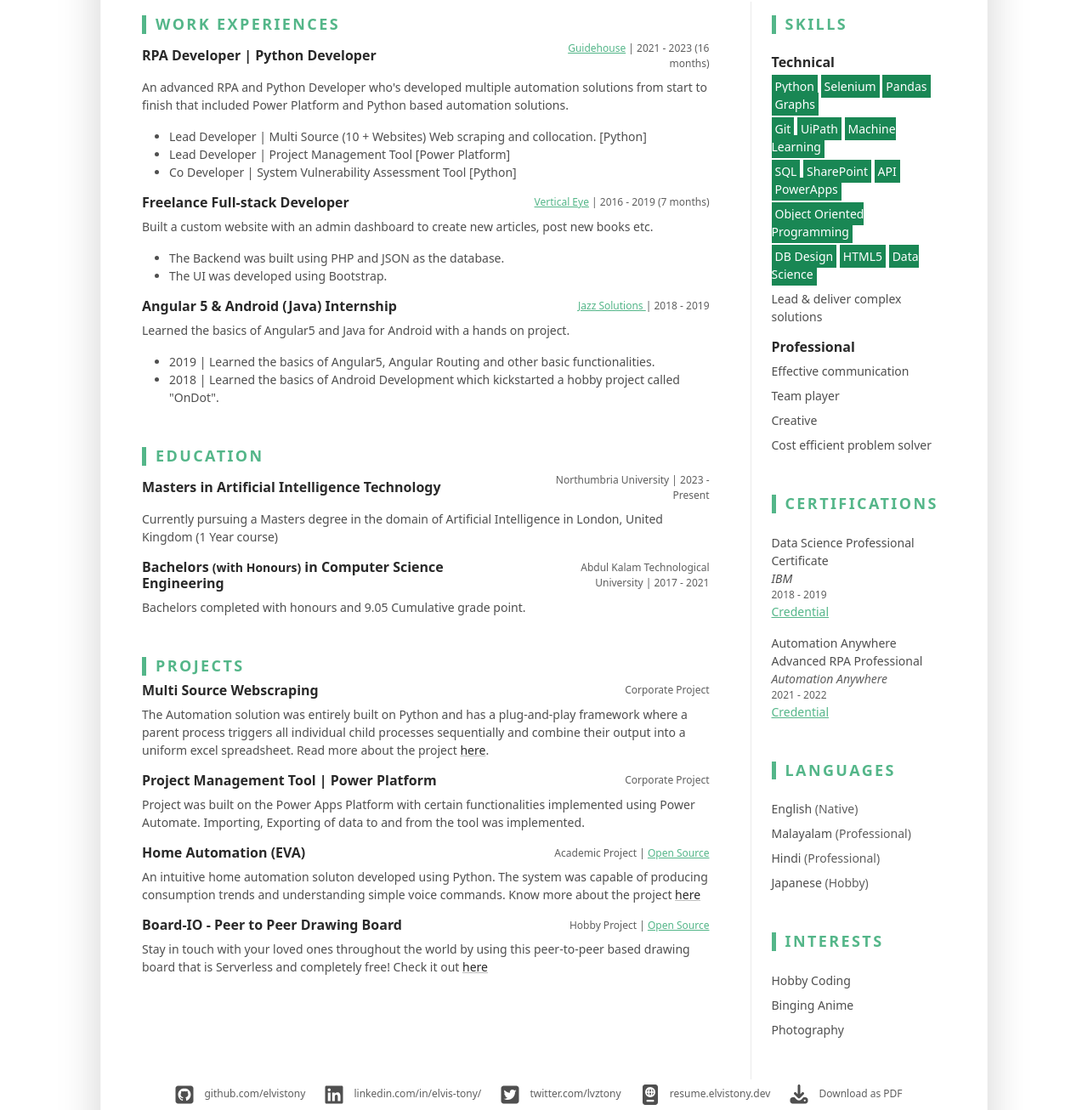
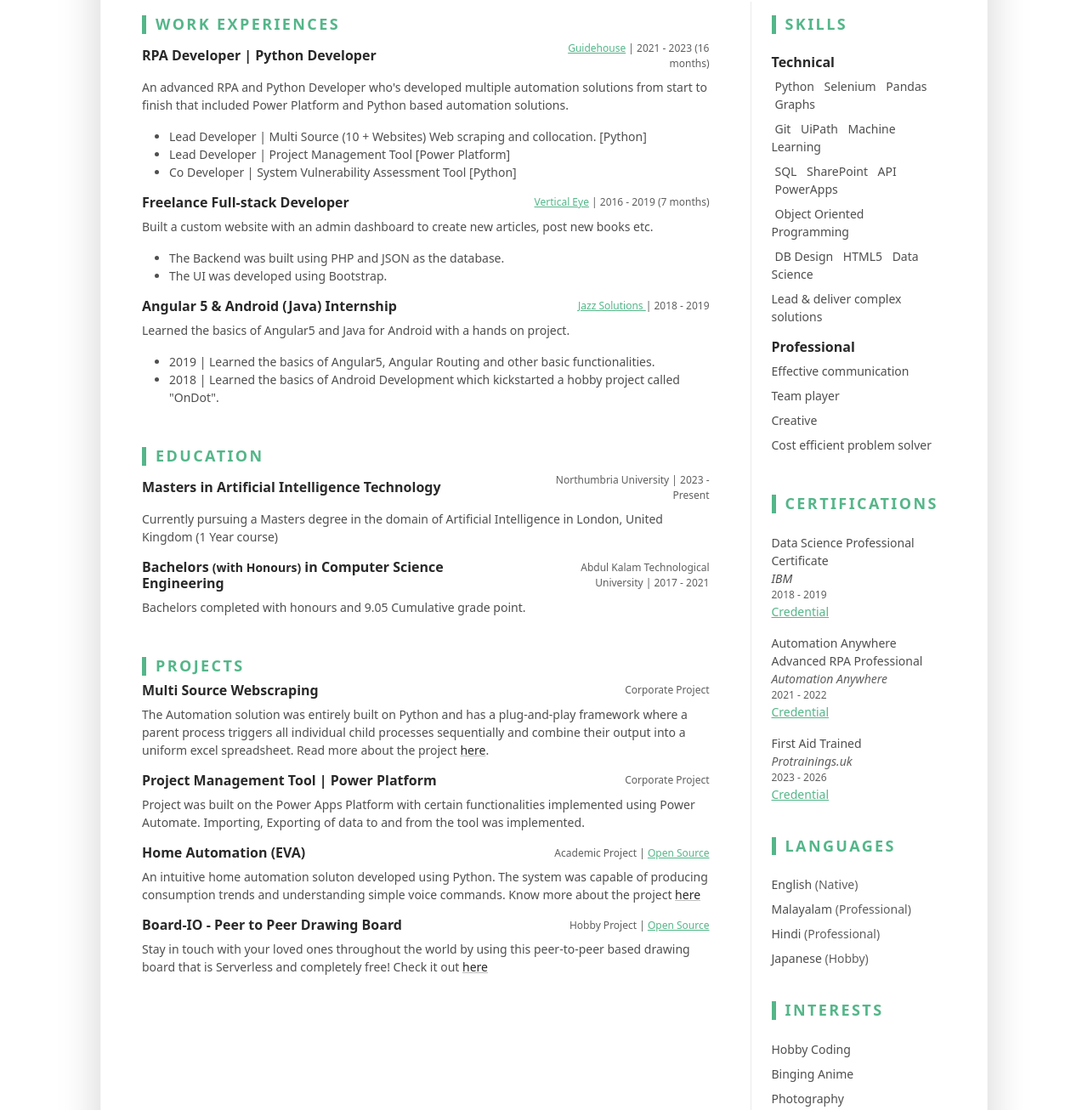
Before and after one commit to elvistony/resume, a plain HTML site: page index.html in a window 1280 px wide. Shown: the part 364-1670 px from the top of the page at 85% size. Drawn offline with Linux system fonts and the light colour scheme.

Commit message:
Updated the links

```diff
--- a/index.html
+++ b/index.html
@@ -195,11 +195,11 @@
 								<div class="item">
 									<h4 class="item-title">Technical</h4>
 									<ul class="list-unstyled resume-skills-list">
-										<li class="mb-2"><span class="bg-success text-white p-1">Python</span> <span class="bg-success text-white p-1">Selenium</span> <span class="bg-success text-white p-1">Pandas</span> <span class="bg-success text-white p-1">Graphs</span></li>
-										<li class="mb-2"><span class="bg-success text-white p-1">Git</span> <span class="bg-success text-white p-1">UiPath</span> <span class="bg-success text-white p-1">Machine Learning</span><li>
-											<li class="mb-2"><span class="bg-success text-white p-1">SQL</span> <span class="bg-success text-white p-1">SharePoint</span> <span class="bg-success text-white p-1">API</span> <span class="bg-success text-white p-1">PowerApps</span></li>
-											<li class="mb-2"><span class="bg-success text-white p-1">Object Oriented Programming</span></li>
-											<li class="mb-2"><span class="bg-success text-white p-1">DB Design</span> <span class="bg-success text-white p-1">HTML5</span> <span class="bg-success text-white p-1">Data Science</span></li>
+										<li class="mb-2"><span class="p-1">Python</span> <span class="p-1">Selenium</span> <span class="p-1">Pandas</span> <span class="p-1">Graphs</span></li>
+										<li class="mb-2"><span class="p-1">Git</span> <span class="p-1">UiPath</span> <span class="p-1">Machine Learning</span><li>
+											<li class="mb-2"><span class="p-1">SQL</span> <span class="p-1">SharePoint</span> <span class="p-1">API</span> <span class="p-1">PowerApps</span></li>
+											<li class="mb-2"><span class="p-1">Object Oriented Programming</span></li>
+											<li class="mb-2"><span class="p-1">DB Design</span> <span class="p-1">HTML5</span> <span class="p-1">Data Science</span></li>
 											<li>Lead & deliver complex solutions</li>
 										</ul>
 									</div><!--//item-->
@@ -223,11 +223,17 @@
 												<div class="resume-degree-org text-muted"><a href="https://www.coursera.org/account/accomplishments/specialization/certificate/Q3WH56UYN7G9">Credential</a></div>
 
 											</li>
-											<li>
+											<li class="mb-3">
 												<div class="resume-degree font-weight-bold">Automation Anywhere Advanced RPA Professional</div>
 												<div class="resume-degree-org text-muted"><i>Automation Anywhere</i></div>
 												<div class="resume-degree-time text-muted">2021 - 2022</div>
 												<div class="resume-degree-org text-muted"><a href="https://certificates.automationanywhere.com/4f5c48eb-2401-4ca6-bdfb-44a3e8b086ce">Credential</a></div>
+											</li>
+											<li class="">
+												<div class="resume-degree font-weight-bold">First Aid Trained</div>
+												<div class="resume-degree-org text-muted"><i>Protrainings.uk</i></div>
+												<div class="resume-degree-time text-muted">2023 - 2026</div>
+												<div class="resume-degree-org text-muted"><a href="https://www.protrainings.uk/certifications/linkedin-certificate/167899821925712">Credential</a></div>
 											</li>
 										</ul>
 									</section><!--//education-section-->
@@ -244,7 +250,7 @@
 											</li>
 										</ul>
 									</section>//education-section -->
-									<section class="skills-section py-3">
+									<section class="skills-section py-2">
 										<h3 class="text-uppercase resume-section-heading mb-4">Languages</h3>
 										<ul class="list-unstyled resume-lang-list">
 											<li class="mb-2">English <span class="text-muted">(Native)</span></li>
```
